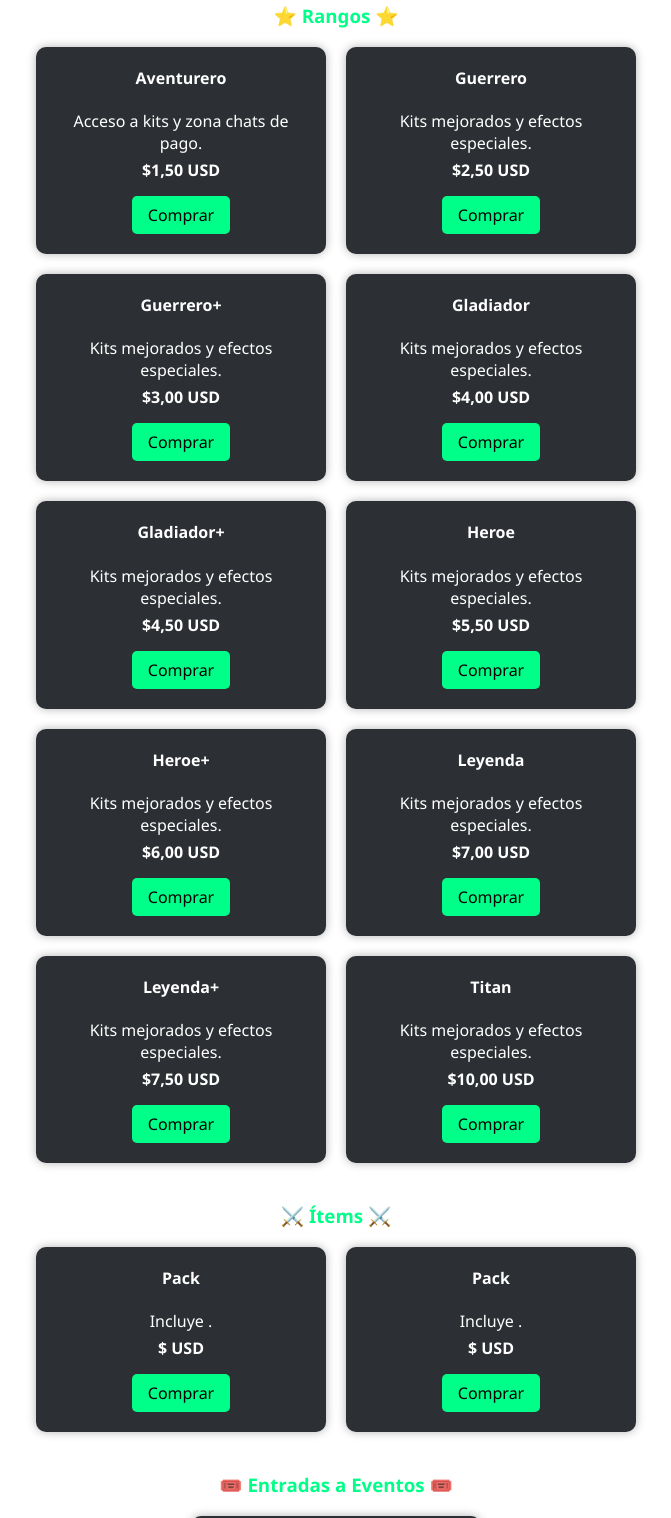
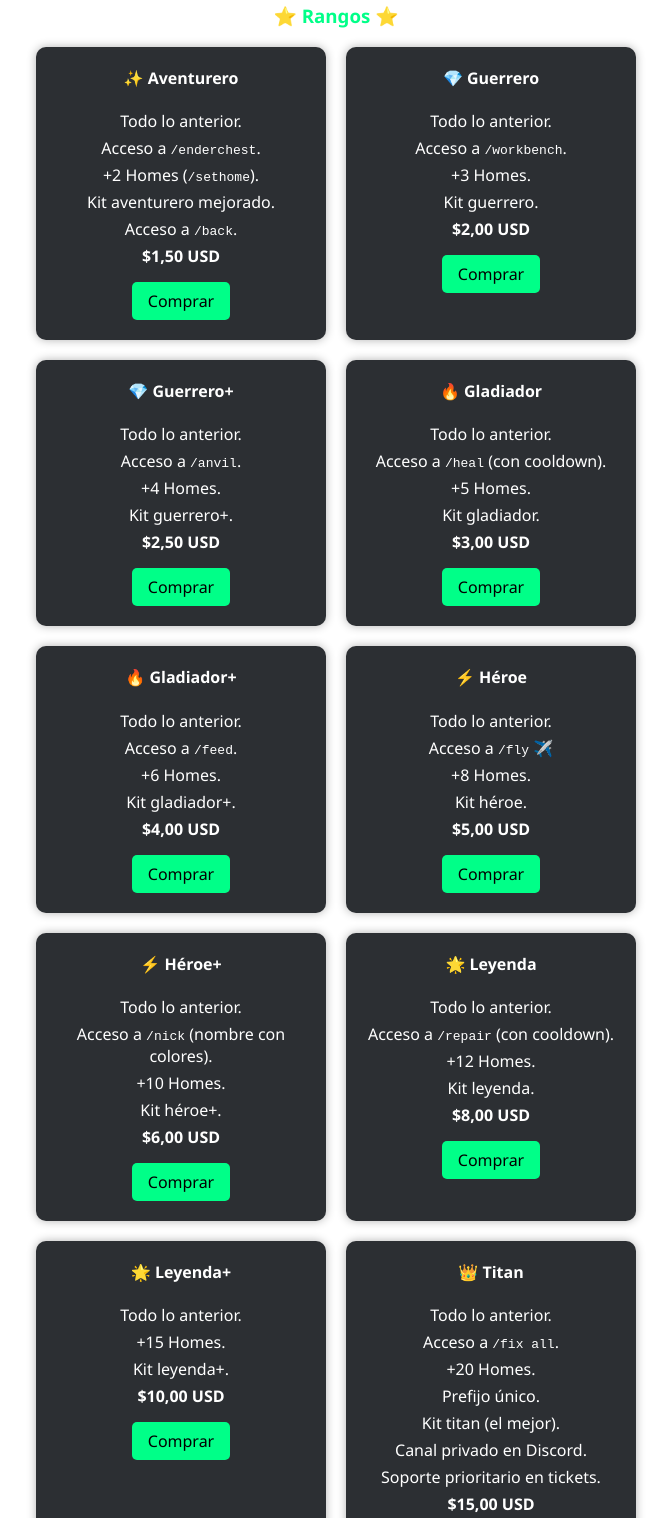
Before and after one commit to Titanlegion-net/server, a plain HTML site: page index.html in a window 1280 px wide. Shown: the part 403-1921 px from the top of the page, without its empty margins (304-975 px from the left). Drawn offline with Linux system fonts and the light colour scheme.

Commit message:
Update index.html

```diff
--- a/index.html
+++ b/index.html
@@ -127,88 +127,124 @@
 <div class="store-section">
   <h3>⭐ Rangos ⭐</h3>
 <div class="card-container">
+
   <div class="card">
-    <h4>Aventurero</h4>
-    <p>Acceso a kits y zona chats de pago.</p>
+    <h4>✨ Aventurero</h4>
+    <p>Todo lo anterior.</p>
+    <p>Acceso a <code>/enderchest</code>.</p>
+    <p>+2 Homes (<code>/sethome</code>).</p>
+    <p>Kit aventurero mejorado.</p>
+    <p>Acceso a <code>/back</code>.</p>
     <p><strong>$1,50 USD</strong></p>
     <a href="compras.html">Comprar</a>
   </div>
 
   <div class="card">
-    <h4>Guerrero</h4>
-    <p>Kits mejorados y efectos especiales.</p>
+    <h4>💎 Guerrero</h4>
+    <p>Todo lo anterior.</p>
+    <p>Acceso a <code>/workbench</code>.</p>
+    <p>+3 Homes.</p>
+    <p>Kit guerrero.</p>
+    <p><strong>$2,00 USD</strong></p>
+    <a href="compras.html">Comprar</a>
+  </div>
+
+  <div class="card">
+    <h4>💎 Guerrero+</h4>
+    <p>Todo lo anterior.</p>
+    <p>Acceso a <code>/anvil</code>.</p>
+    <p>+4 Homes.</p>
+    <p>Kit guerrero+.</p>
     <p><strong>$2,50 USD</strong></p>
     <a href="compras.html">Comprar</a>
   </div>
 
   <div class="card">
-    <h4>Guerrero+</h4>
-    <p>Kits mejorados y efectos especiales.</p>
+    <h4>🔥 Gladiador</h4>
+    <p>Todo lo anterior.</p>
+    <p>Acceso a <code>/heal</code> (con cooldown).</p>
+    <p>+5 Homes.</p>
+    <p>Kit gladiador.</p>
     <p><strong>$3,00 USD</strong></p>
     <a href="compras.html">Comprar</a>
   </div>
 
   <div class="card">
-    <h4>Gladiador</h4>
-    <p>Kits mejorados y efectos especiales.</p>
+    <h4>🔥 Gladiador+</h4>
+    <p>Todo lo anterior.</p>
+    <p>Acceso a <code>/feed</code>.</p>
+    <p>+6 Homes.</p>
+    <p>Kit gladiador+.</p>
     <p><strong>$4,00 USD</strong></p>
     <a href="compras.html">Comprar</a>
   </div>
 
   <div class="card">
-    <h4>Gladiador+</h4>
-    <p>Kits mejorados y efectos especiales.</p>
-    <p><strong>$4,50 USD</strong></p>
+    <h4>⚡ Héroe</h4>
+    <p>Todo lo anterior.</p>
+    <p>Acceso a <code>/fly</code> ✈️</p>
+    <p>+8 Homes.</p>
+    <p>Kit héroe.</p>
+    <p><strong>$5,00 USD</strong></p>
     <a href="compras.html">Comprar</a>
   </div>
 
   <div class="card">
-    <h4>Heroe</h4>
-    <p>Kits mejorados y efectos especiales.</p>
-    <p><strong>$5,50 USD</strong></p>
-    <a href="compras.html">Comprar</a>
-  </div>
-
-  <div class="card">
-    <h4>Heroe+</h4>
-    <p>Kits mejorados y efectos especiales.</p>
+    <h4>⚡ Héroe+</h4>
+    <p>Todo lo anterior.</p>
+    <p>Acceso a <code>/nick</code> (nombre con colores).</p>
+    <p>+10 Homes.</p>
+    <p>Kit héroe+.</p>
     <p><strong>$6,00 USD</strong></p>
     <a href="compras.html">Comprar</a>
   </div>
 
   <div class="card">
-    <h4>Leyenda</h4>
-    <p>Kits mejorados y efectos especiales.</p>
-    <p><strong>$7,00 USD</strong></p>
+    <h4>🌟 Leyenda</h4>
+    <p>Todo lo anterior.</p>
+    <p>Acceso a <code>/repair</code> (con cooldown).</p>
+    <p>+12 Homes.</p>
+    <p>Kit leyenda.</p>
+    <p><strong>$8,00 USD</strong></p>
     <a href="compras.html">Comprar</a>
   </div>
 
   <div class="card">
-    <h4>Leyenda+</h4>
-    <p>Kits mejorados y efectos especiales.</p>
-    <p><strong>$7,50 USD</strong></p>
+    <h4>🌟 Leyenda+</h4>
+    <p>Todo lo anterior.</p>
+    <p>+15 Homes.</p>
+    <p>Kit leyenda+.</p>
+    <p><strong>$10,00 USD</strong></p>
     <a href="compras.html">Comprar</a>
   </div>
 
   <div class="card">
-    <h4>Titan</h4>
-    <p>Kits mejorados y efectos especiales.</p>
-    <p><strong>$10,00 USD</strong></p>
+    <h4>👑 Titan</h4>
+    <p>Todo lo anterior.</p>
+    <p>Acceso a <code>/fix all</code>.</p>
+    <p>+20 Homes.</p>
+    <p>Prefijo único.</p>
+    <p>Kit titan (el mejor).</p>
+    <p>Canal privado en Discord.</p>
+    <p>Soporte prioritario en tickets.</p>
+    <p><strong>$15,00 USD</strong></p>
     <a href="compras.html">Comprar</a>
   </div>
+
 </div>
+
 
 
   <h3>⚔️ Ítems ⚔️</h3>
   <div class="card-container">
     <div class="card">
-      <h4>Pack </h4>
+      <h4>Proximamente </h4>
       <p>Incluye .</p>
       <p><strong>$ USD</strong></p>
       <a href="compras.html">Comprar</a>
     </div>
     <div class="card">
-      <h4>Pack </h4>
+      <h4>Proximamente </h4>
       <p>Incluye .</p>
       <p><strong>$ USD</strong></p>
       <a href="compras.html">Comprar</a>
```
